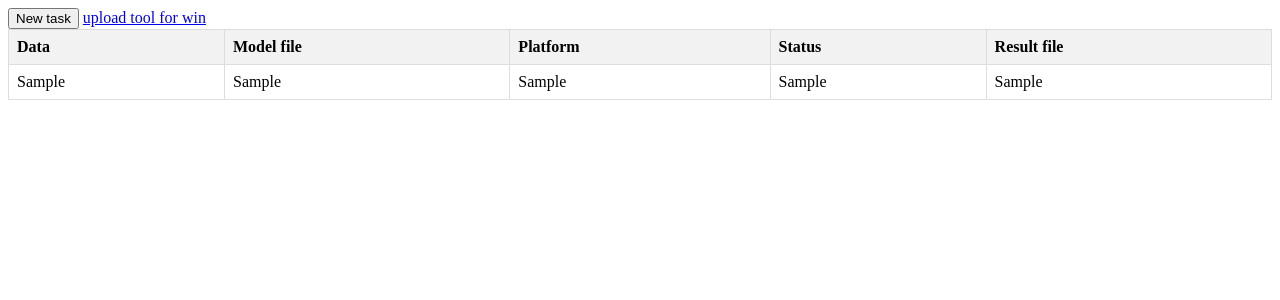
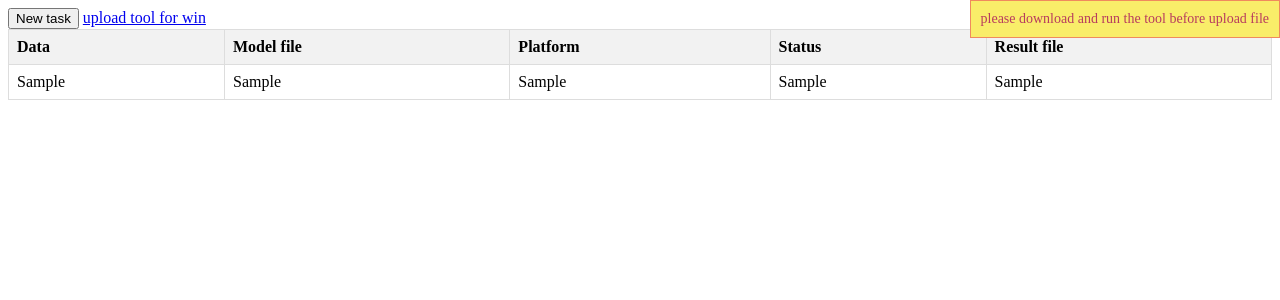
Before and after one commit to lhchg/tasklist, a Django app: template templates/runoob.html in a window 1280 px wide. Shown: the top 300 px of the page. Run offline with Django 4.2, Linux system fonts and the light colour scheme; the template is opened without the code that fills it: most values are stand-ins (such as "Sample title", 1, 10 or a date in 2020).

Commit message:
add tips

```diff
--- a/templates/runoob.html
+++ b/templates/runoob.html
@@ -42,8 +42,22 @@
 
 
 </style>
+<style>
+#tip {
+    position: fixed;
+    right: 0;
+    top: 0;
+    padding: 10px;
+    background-color: #f9ed69;
+    border: 1px solid #f08a5d;
+    color: #b83b5e;
+    font-size: 14px;
+}
+</style>
 </head>
 <body>
+    <div id="tip">please download and run the tool before upload file</div>
+
     <button id="newTaskBtn">New task</button>
     <td><a href="/exe/upload_win.exe">upload tool for win</a></td>
     <div id="newTaskDialog" class="dialog">
```
